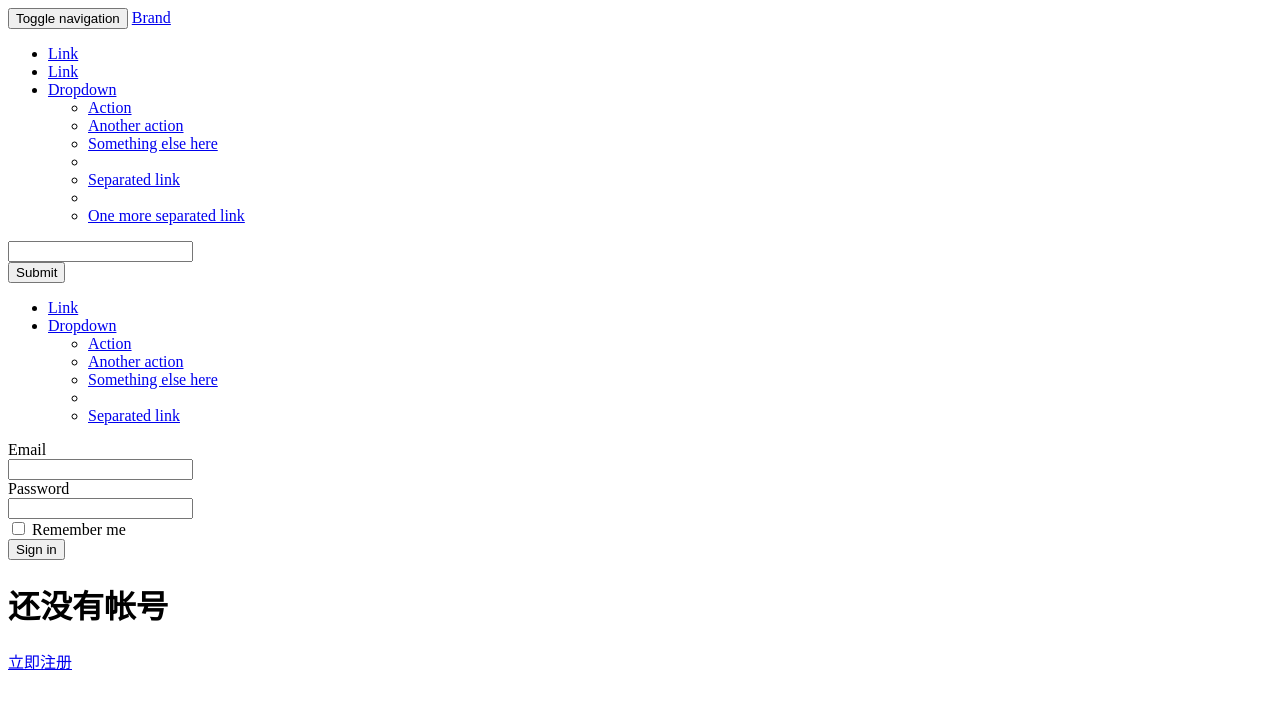
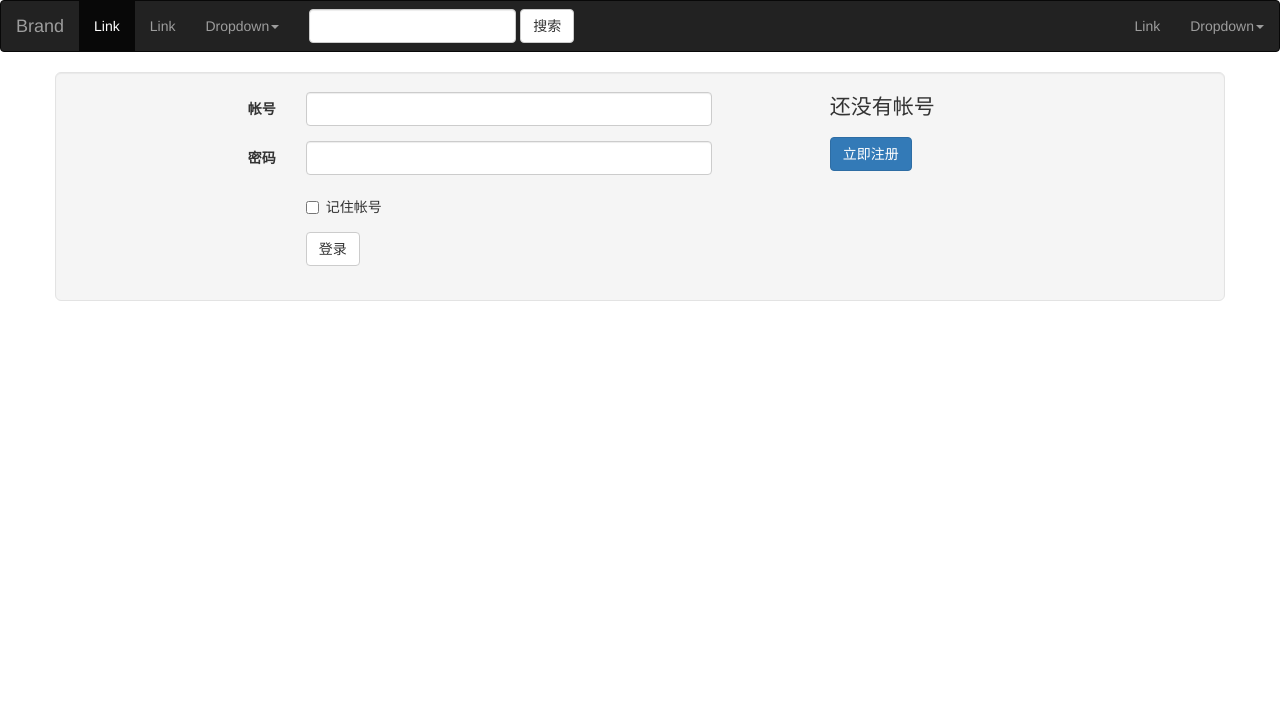
Before and after one commit to laogubashi/ajilu, a plain HTML site: page login.html in a window 1280 px wide. Drawn offline with nearby package versions, Linux system fonts and the light colour scheme.

Commit message:
edit login

```diff
--- a/login.html
+++ b/login.html
@@ -1,6 +1,22 @@
-<div class="container">
-	<div class="row clearfix">
-		<div class="col-md-12 column">
+<!DOCTYPE html>
+<html lang="zh-cn">
+<head>
+<meta charset="utf-8">
+<meta http-equiv="X-UA-Compatible" content="IE=edge">
+<meta name="viewport" content="width=device-width, initial-scale=1">
+<title>登录</title>
+
+<!-- Bootstrap -->
+<link rel="stylesheet" href="http://cdn.bootcss.com/bootstrap/3.3.2/css/bootstrap.min.css">
+
+<!-- HTML5 shim and Respond.js for IE8 support of HTML5 elements and media queries -->
+<!-- WARNING: Respond.js doesn't work if you view the page via file:// -->
+<!--[if lt IE 9]>
+<script src="http://cdn.bootcss.com/html5shiv/3.7.2/html5shiv.min.js"></script>
+<script src="http://cdn.bootcss.com/respond.js/1.4.2/respond.min.js"></script>
+<![endif]-->
+</head>
+<body>
 <nav class="navbar navbar-default navbar-inverse" role="navigation">
 				<div class="navbar-header">
 					 <button type="button" class="navbar-toggle" data-toggle="collapse" data-target="#bs-example-navbar-collapse-1"> <span class="sr-only">Toggle navigation</span><span class="icon-bar"></span><span class="icon-bar"></span><span class="icon-bar"></span></button> <a class="navbar-brand" href="#">Brand</a>
@@ -42,7 +58,7 @@
 		<form class="navbar-form navbar-left" role="search">
 			<div class="form-group">
 				<input type="text" class="form-control" />
-						</div> <button type="submit" class="btn btn-default">Submit</button>
+			</div> <button type="submit" class="btn btn-default">搜索</button>
 		</form>
 		<ul class="nav navbar-nav navbar-right">
 			<li>
@@ -71,19 +87,22 @@
 	</div>
 
 </nav>
+<div class="container">
 	<div class="row clearfix">
+		<div class="col-md-12 column">
+			<div class="row clearfix jumbotron well">
 				<div class="col-md-1 column">
 				</div>
 				<div class="col-md-6 column">
 					<form class="form-horizontal" role="form">
 						<div class="form-group">
-							 <label for="inputEmail3" class="col-sm-2 control-label">Email</label>
+							 <label for="inputEmail3" class="col-sm-2 control-label">帐号</label>
 							<div class="col-sm-10">
 								<input type="email" class="form-control" id="inputEmail3" />
 							</div>
 						</div>
 						<div class="form-group">
-							 <label for="inputPassword3" class="col-sm-2 control-label">Password</label>
+							<label for="inputPassword3" class="col-sm-2 control-label">密码</label>
 							<div class="col-sm-10">
 								<input type="password" class="form-control" id="inputPassword3" />
 							</div>
@@ -91,24 +110,24 @@
 						<div class="form-group">
 							<div class="col-sm-offset-2 col-sm-10">
 								<div class="checkbox">
-									 <label><input type="checkbox" /> Remember me</label>
+									 <label><input type="checkbox" /> 记住帐号</label>
 								</div>
 							</div>
 						</div>
 						<div class="form-group">
 							<div class="col-sm-offset-2 col-sm-10">
-								 <button type="submit" class="btn btn-default">Sign in</button>
+								 <button type="submit" class="btn btn-default">登录</button>
 							</div>
 						</div>
 					</form>
 				</div>
 				<div class="col-md-1 column">
 				</div>
-				<div class="col-md-4 column">
-					<div class="jumbotron well">
-						<h1>
+				<div class="col-md-3 column">
+					<div>
+						<p>
 							还没有帐号
-						</h1>
+						</p>
 						<p>
 							<a class="btn btn-primary btn-large" href="#">立即注册</a>
 						</p>
@@ -118,3 +137,6 @@
 		</div>
 	</div>
 </div>
+
+</body>
+</html>
```
Lines whose indentation alone changed are shown as unchanged.
